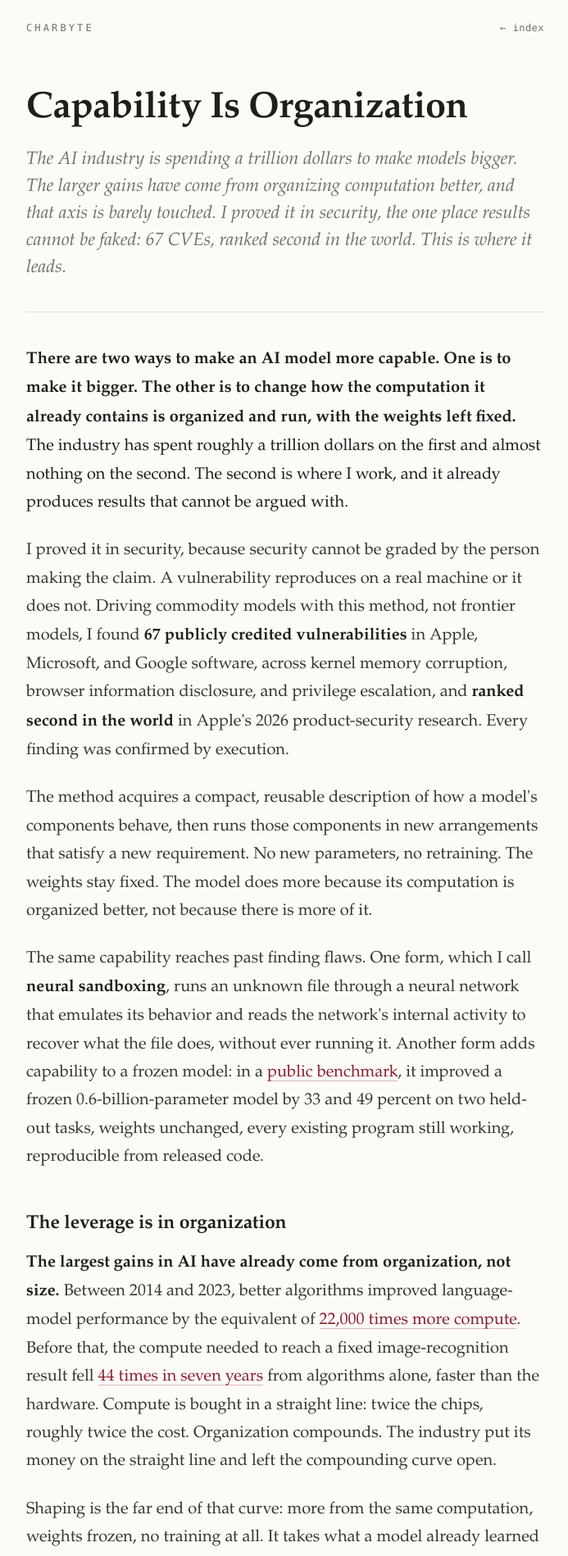
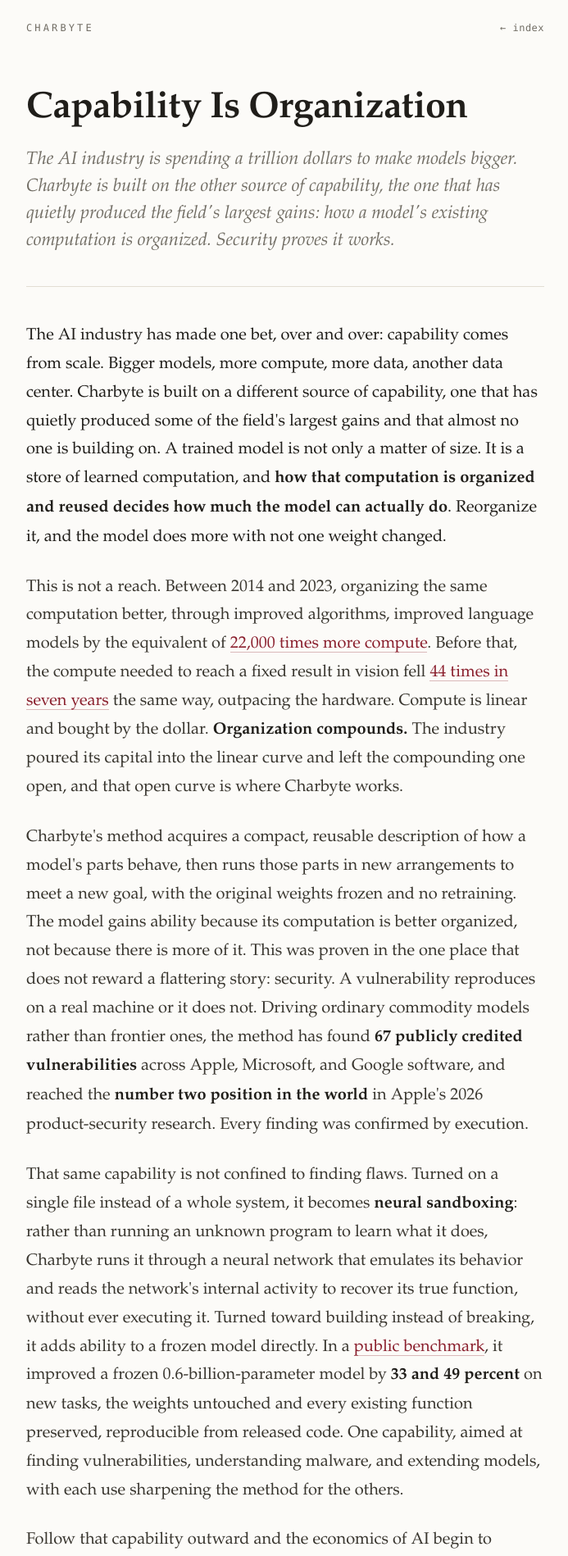
Before and after one commit to calysteon/calysteon.github.io, a Jekyll site: the page charbyte.html, which Jekyll copies as it is, in a window 1280 px wide. Shown: the top 1898 px of the page at 82% size, without its empty margins (292-985 px from the left). Built offline with Jekyll 4.4.1, drawn with Linux system fonts in a browser that asks for light colours; some of the changed text lies outside the part shown.

Commit message:
Essay: rewrite as one flowing Charbyte narrative; remove first-person and segmented sections

```diff
--- a/charbyte.html
+++ b/charbyte.html
@@ -4,9 +4,9 @@
 <meta charset="utf-8">
 <meta name="viewport" content="width=device-width, initial-scale=1">
 <title>Capability Is Organization · Charbyte</title>
-<meta name="description" content="The AI industry is spending a trillion dollars to make models bigger. The larger gains come from organizing computation better, and that axis is barely touched. Proven in security: 67 CVEs, ranked second in the world.">
+<meta name="description" content="The AI industry is spending a trillion dollars to make models bigger. Charbyte is built on the other source of capability: how a model's existing computation is organized. Security proves it works.">
 <meta property="og:title" content="Capability Is Organization">
-<meta property="og:description" content="Capability comes from organizing a model's existing computation, not just from scale. Proven in security: 67 CVEs, ranked second in the world.">
+<meta property="og:description" content="Charbyte is built on the source of capability the industry overlooked: organizing a model's existing computation, not scaling it. Security proves it works.">
 <meta property="og:type" content="article">
 <style>
   :root{
@@ -18,7 +18,7 @@
   *{box-sizing:border-box}
   html{-webkit-text-size-adjust:100%}
   body{margin:0;background:var(--paper);color:var(--ink);font-family:var(--serif);
-    font-size:20px;line-height:1.72;-webkit-font-smoothing:antialiased;text-rendering:optimizeLegibility}
+    font-size:20px;line-height:1.74;-webkit-font-smoothing:antialiased;text-rendering:optimizeLegibility}
   .wrap{max-width:34em;margin:0 auto;padding:0 24px 120px}
 
   .top{display:flex;justify-content:space-between;align-items:baseline;
@@ -29,19 +29,16 @@
 
   h1{font-weight:600;font-size:clamp(32px,6vw,45px);line-height:1.12;letter-spacing:-.012em;margin:0}
   .dek{font-style:italic;font-size:clamp(19px,2.4vw,22px);line-height:1.5;color:var(--mut);
-    margin:20px 0 0;padding-bottom:36px;border-bottom:1px solid var(--rule)}
+    margin:20px 0 0;padding-bottom:38px;border-bottom:1px solid var(--rule)}
 
-  article{margin-top:40px}
-  article p{margin:0 0 24px;color:var(--soft)}
+  article{margin-top:42px}
+  article p{margin:0 0 26px;color:var(--soft)}
   article p:first-of-type{margin-top:0}
-  article h2{font-weight:600;font-size:23px;line-height:1.22;letter-spacing:-.01em;
-    color:var(--ink);margin:50px 0 16px}
   article strong{font-weight:600;color:var(--ink)}
   article em{font-style:italic}
   article a{color:var(--accent);text-decoration:none;border-bottom:1px solid rgba(138,31,45,.3)}
   article a:hover{border-bottom-color:var(--accent)}
   .thesis{color:var(--ink)}
-
   .endmark{color:var(--accent);font-weight:600}
 
   footer{margin-top:72px;padding-top:22px;border-top:1px solid var(--rule);
@@ -60,56 +57,26 @@
   </div>
 
   <h1>Capability Is Organization</h1>
-  <p class="dek">The AI industry is spending a trillion dollars to make models bigger. The larger gains have come from organizing computation better, and that axis is barely touched. I proved it in security, the one place results cannot be faked: 67 CVEs, ranked second in the world. This is where it leads.</p>
+  <p class="dek">The AI industry is spending a trillion dollars to make models bigger. Charbyte is built on the other source of capability, the one that has quietly produced the field's largest gains: how a model's existing computation is organized. Security proves it works.</p>
 
   <article>
-    <p class="thesis"><strong>There are two ways to make an AI model more capable. One is to make it bigger. The other is to change how the computation it already contains is organized and run, with the weights left fixed.</strong> The industry has spent roughly a trillion dollars on the first and almost nothing on the second. The second is where I work, and it already produces results that cannot be argued with.</p>
+    <p class="thesis">The AI industry has made one bet, over and over: capability comes from scale. Bigger models, more compute, more data, another data center. Charbyte is built on a different source of capability, one that has quietly produced some of the field's largest gains and that almost no one is building on. A trained model is not only a matter of size. It is a store of learned computation, and <strong>how that computation is organized and reused decides how much the model can actually do</strong>. Reorganize it, and the model does more with not one weight changed.</p>
 
-    <p>I proved it in security, because security cannot be graded by the person making the claim. A vulnerability reproduces on a real machine or it does not. Driving commodity models with this method, not frontier models, I found <strong>67 publicly credited vulnerabilities</strong> in Apple, Microsoft, and Google software, across kernel memory corruption, browser information disclosure, and privilege escalation, and <strong>ranked second in the world</strong> in Apple's 2026 product-security research. Every finding was confirmed by execution.</p>
+    <p>This is not a reach. Between 2014 and 2023, organizing the same computation better, through improved algorithms, improved language models by the equivalent of <a href="https://epoch.ai/publications/algorithmic-progress-in-language-models">22,000 times more compute</a>. Before that, the compute needed to reach a fixed result in vision fell <a href="https://arxiv.org/abs/2005.04305">44 times in seven years</a> the same way, outpacing the hardware. Compute is linear and bought by the dollar. <strong>Organization compounds.</strong> The industry poured its capital into the linear curve and left the compounding one open, and that open curve is where Charbyte works.</p>
 
-    <p>The method acquires a compact, reusable description of how a model's components behave, then runs those components in new arrangements that satisfy a new requirement. No new parameters, no retraining. The weights stay fixed. The model does more because its computation is organized better, not because there is more of it.</p>
+    <p>Charbyte's method acquires a compact, reusable description of how a model's parts behave, then runs those parts in new arrangements to meet a new goal, with the original weights frozen and no retraining. The model gains ability because its computation is better organized, not because there is more of it. This was proven in the one place that does not reward a flattering story: security. A vulnerability reproduces on a real machine or it does not. Driving ordinary commodity models rather than frontier ones, the method has found <strong>67 publicly credited vulnerabilities</strong> across Apple, Microsoft, and Google software, and reached the <strong>number two position in the world</strong> in Apple's 2026 product-security research. Every finding was confirmed by execution.</p>
 
-    <p>The same capability reaches past finding flaws. One form, which I call <strong>neural sandboxing</strong>, runs an unknown file through a neural network that emulates its behavior and reads the network's internal activity to recover what the file does, without ever running it. Another form adds capability to a frozen model: in a <a href="/research/shaping-gap-sustainable-ai/">public benchmark</a>, it improved a frozen 0.6-billion-parameter model by 33 and 49 percent on two held-out tasks, weights unchanged, every existing program still working, reproducible from released code.</p>
+    <p>That same capability is not confined to finding flaws. Turned on a single file instead of a whole system, it becomes <strong>neural sandboxing</strong>: rather than running an unknown program to learn what it does, Charbyte runs it through a neural network that emulates its behavior and reads the network's internal activity to recover its true function, without ever executing it. Turned toward building instead of breaking, it adds ability to a frozen model directly. In a <a href="/research/shaping-gap-sustainable-ai/">public benchmark</a>, it improved a frozen 0.6-billion-parameter model by <strong>33 and 49 percent</strong> on new tasks, the weights untouched and every existing function preserved, reproducible from released code. One capability, aimed at finding vulnerabilities, understanding malware, and extending models, with each use sharpening the method for the others.</p>
 
-    <h2>The leverage is in organization</h2>
+    <p>Follow that capability outward and the economics of AI begin to change. The dominant path to progress compounds in cost: each new increment of ability demands a larger model, more power, and more capital, and the bill returns at the next generation. Organizing existing computation breaks that cycle. A model stops being something you train, use, and discard, because <strong>even an outdated model becomes raw material you build the next capability on top of</strong>. Ability runs on commodity hardware, and on models small enough to sit on a phone, for work that used to require the frontier. The cost and energy behind each unit of useful capability fall, and so does the pressure to keep expanding models and data centers as demand grows.</p>
 
-    <p><strong>The largest gains in AI have already come from organization, not size.</strong> Between 2014 and 2023, better algorithms improved language-model performance by the equivalent of <a href="https://epoch.ai/publications/algorithmic-progress-in-language-models">22,000 times more compute</a>. Before that, the compute needed to reach a fixed image-recognition result fell <a href="https://arxiv.org/abs/2005.04305">44 times in seven years</a> from algorithms alone, faster than the hardware. Compute is bought in a straight line: twice the chips, roughly twice the cost. Organization compounds. The industry put its money on the straight line and left the compounding curve open.</p>
+    <p>It also reaches the places AI is shut out of today. Medicine, law, infrastructure, and auditing keep AI at a distance not because it lacks knowledge, but because it cannot be trusted to say nothing is wrong and be right, and a confident false clearance is worse than none at all. Security is the hardest form of that problem, and Charbyte is grounded in its answer: a result counts only when execution proves it, by a test that cannot be talked into agreement. <strong>The discipline that makes a vulnerability undeniable is the discipline that makes a clean result trustworthy</strong>, which is exactly what those closed domains require.</p>
 
-    <p>Shaping is the far end of that curve: more from the same computation, weights frozen, no training at all. It takes what a model already learned and gets more out of it.</p>
+    <p>Because the advantage lives in the acquired description rather than in any one model's weights, it is portable. It does not expire when the next model ships; a stronger model simply becomes a stronger substrate. The descriptions accumulate and improve as open models improve, so capability comes to behave less like <strong>a private asset that depreciates and more like a shared resource that compounds</strong>, within reach of anyone with a commodity model rather than only those who can afford the largest.</p>
 
-    <h2>Security becomes the defender's game</h2>
+    <p>A capability this general is dual-use by nature. The same method that finds a flaw in order to fix it can find one in order to exploit it, and Charbyte is built with that understood from the start. Its security work is coordinated disclosure on the defender's side: findings go to the vendor, proven and then fixed, never sold and never dropped in public.</p>
 
-    <p>For as long as software has existed, the attacker has held the advantage. One flaw defeats a million lines of defense; the defender has to be right everywhere, the attacker right once. <strong>This method turns that over.</strong> It finds and proves real flaws across a whole system, cheaply and continuously, so software can be audited the way a compiler checks a program: in full, on every change, each finding proven rather than guessed. Public crash reports get reproduced automatically and confirmed before anyone can weaponize them. The flood of machine-generated fake reports gets filtered by the only test that matters, whether the bug actually fires.</p>
-
-    <p>I did this alone, with ordinary models, against the most scrutinized software in the world. The same engine standing inside every vendor and every codebase changes who is ahead. Better tools reach attackers too, but proof favors whoever owns the code and can fix it, and that is the defender.</p>
-
-    <h2>Capability comes off the data center</h2>
-
-    <p>The dominant path to capability compounds in cost: each increment wants a larger model, more compute, more energy, more capital, and the bill returns at the next model. Much of today's investment, and its power demand, is this one curve.</p>
-
-    <p>Organization breaks the cycle. Today a model is trained, used, and discarded when a newer one arrives, and the next capability costs another training run. When capability is grown by reorganizing weights that already exist, <strong>an existing model stops being something you replace and becomes raw material</strong>. Even an outdated model is a substrate you build on, not something you throw away.</p>
-
-    <p>Capability then runs on commodity hardware, and on models small enough to fit on a device in your hand, for work that used to require the frontier. The benchmark shows the shape of it: more capability from the same weights, at no additional training cost. The result is <strong>lower lifetime energy and cost per unit of useful capability</strong>, and less pressure to keep expanding models and data centers as demand grows. This does not replace large models. It puts a second, far cheaper lever beside them.</p>
-
-    <h2>AI that can be trusted where it cannot be today</h2>
-
-    <p>AI is kept out of medicine, law, infrastructure, and auditing not because it lacks knowledge, but because it cannot be trusted to say "there is nothing wrong here" and be right. A model that fabricates a clean result is worse than none, so wherever a false "all clear" is catastrophic, AI stays at arm's length.</p>
-
-    <p>Security is the hardest version of that problem, and the one I have proof on. A finding counts only when execution confirms it, by a test that cannot be argued into a yes. <strong>The discipline that makes a vulnerability undeniable is the discipline that makes a clean result trustworthy</strong>: not a model's opinion that something is safe, but a ground-truth test that it is. That opens the domains that exclude AI today.</p>
-
-    <h2>Capability that spreads rather than concentrates</h2>
-
-    <p>The advantage lives in the acquired description, not in the weights, so it is portable and model-agnostic. It does not expire when the next model ships; a better model becomes a better substrate for the same description. The descriptions accumulate and carry forward, improving as open models improve.</p>
-
-    <p>That makes capability behave like <strong>a public library that compounds, not a private asset that depreciates</strong>. Advanced ability stops being locked behind the few organizations that can afford the largest models and reaches anyone with a commodity model and the right structure over it.</p>
-
-    <h2>Dual-use, and how I handle it</h2>
-
-    <p>The same engine that finds a flaw in order to fix it can find a flaw in order to exploit it. A capability this general is dual-use, and I treat it that way. My security work is coordinated disclosure on the defender's side: findings go to the vendor, proven and then fixed, never sold and never dropped in public. That line is drawn, and I hold it in the open.</p>
-
-    <h2>Where this goes</h2>
-
-    <p>None of this came from theory. I built the method to do work that could not be faked, and it held, in security first and everywhere I have pointed it since. Scale is one axis of AI, and it is crowded and expensive. <strong>Organization is the other, and it is wide open.</strong> That is the one I am building on.&nbsp;<span class="endmark">&#9632;</span></p>
+    <p>Scale is one axis of AI. It is crowded, expensive, and approaching the limits of what capital alone can buy. Organization is the other axis, it is where the compounding gains have always come from, and it is wide open. <strong>That is the foundation Charbyte is built on, and the ground it intends to own.</strong>&nbsp;<span class="endmark">&#9632;</span></p>
   </article>
 
   <footer>
```
